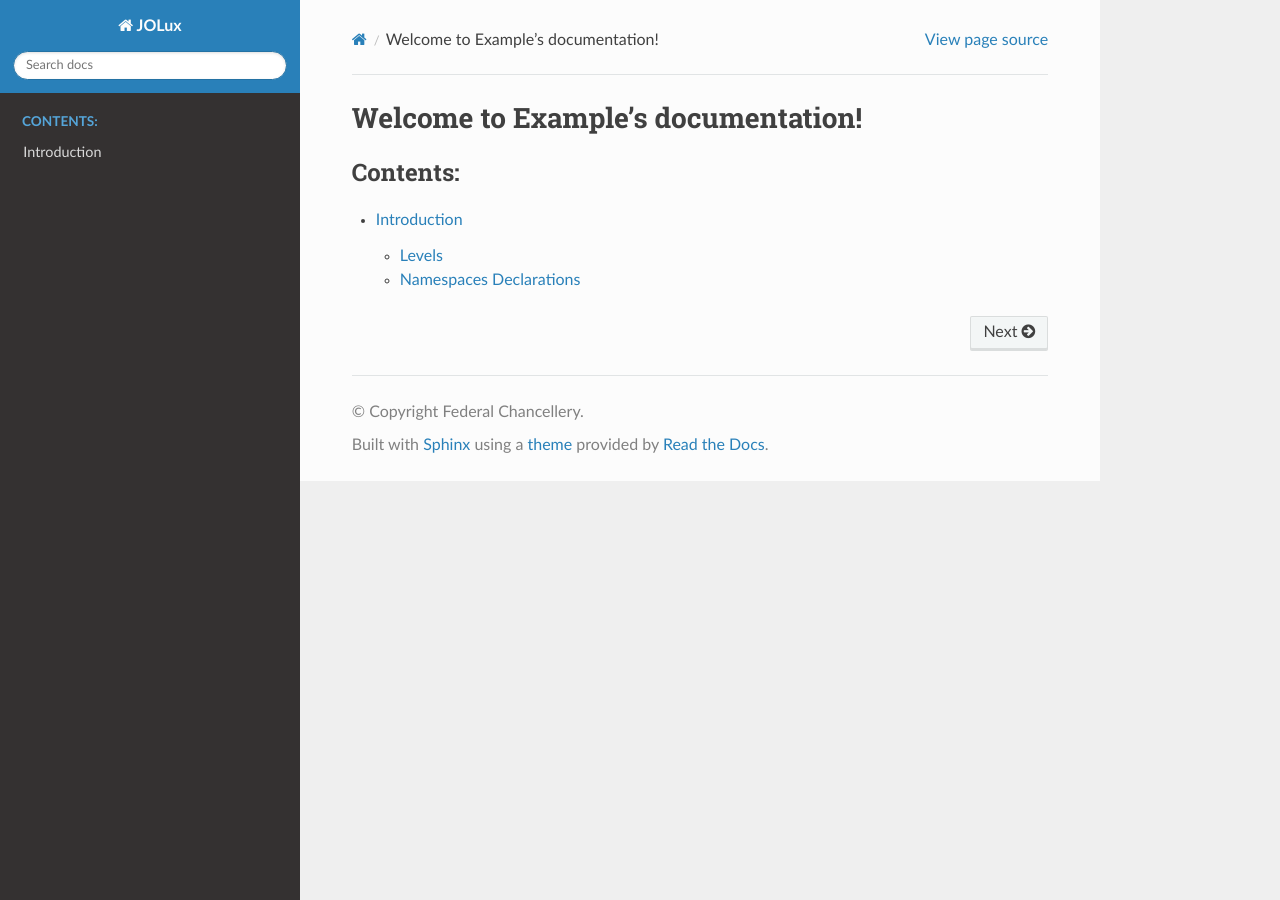
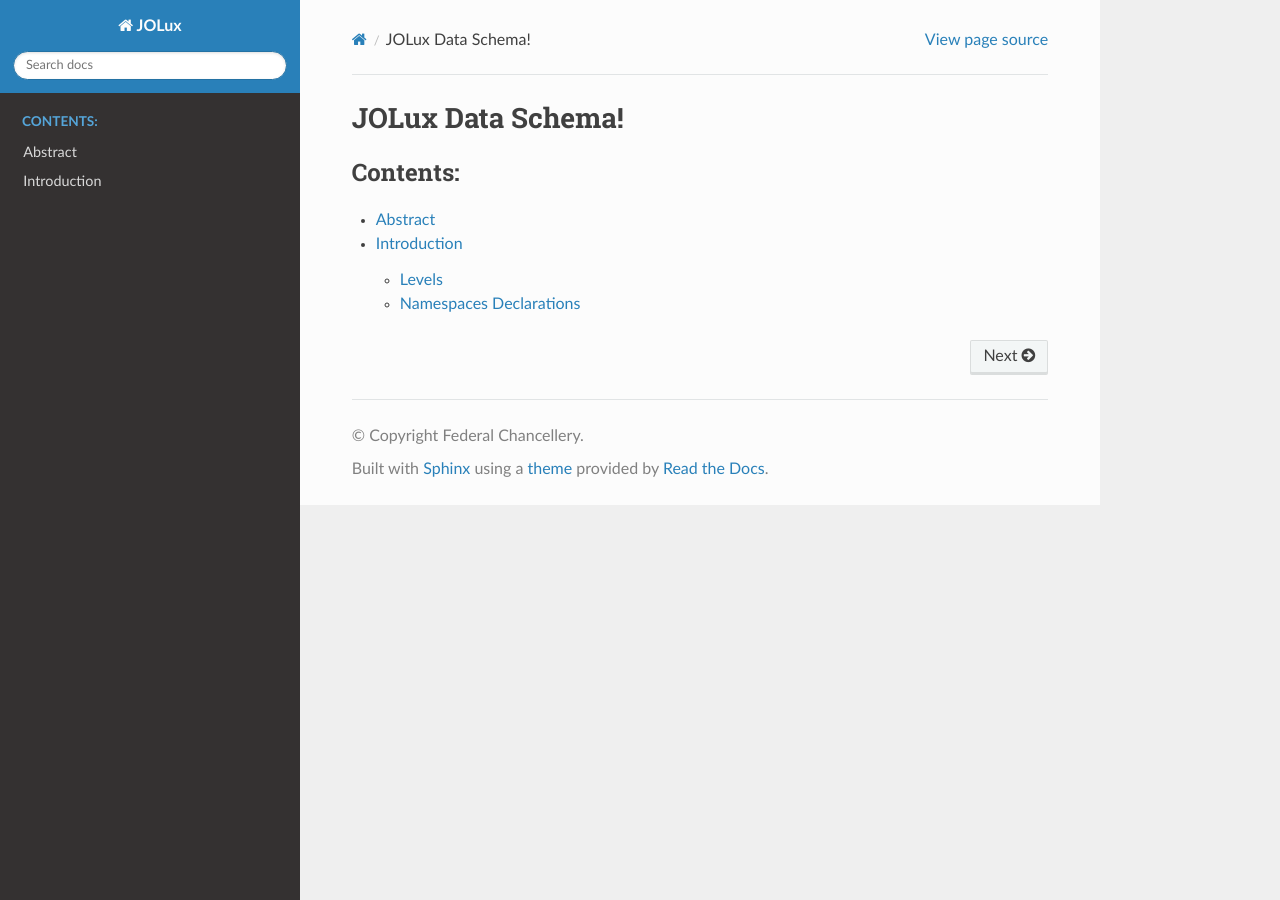
Before and after one commit to bequrios/jolux-sphinx, a Sphinx documentation site: the page built from doc/index.rst, in a window 1280 px wide. Built offline with Sphinx 7.4.7 and the Read the Docs theme 2.0.0, drawn with Linux system fonts in a browser that asks for light colours.

Commit message:
fix abstract

```diff
--- a/doc/1_abstract.md
+++ b/doc/1_abstract.md
@@ -1,3 +1,5 @@
+# Abstract
+
 The **JOLux schema** is an RDF ([[[rdf11-primer]]]) data schema for describing **legislative texts and their relationships**.
 
 This repository is not the place, where JOLux is beeing developed but merely a place of documentation of the proven JOLux data schema.
--- a/doc/index.rst
+++ b/doc/index.rst
@@ -3,7 +3,7 @@
    You can adapt this file completely to your liking, but it should at least
    contain the root `toctree` directive.
 
-Welcome to Example's documentation!
+JOLux Data Schema!
 ===================================
 
 .. toctree::
```
